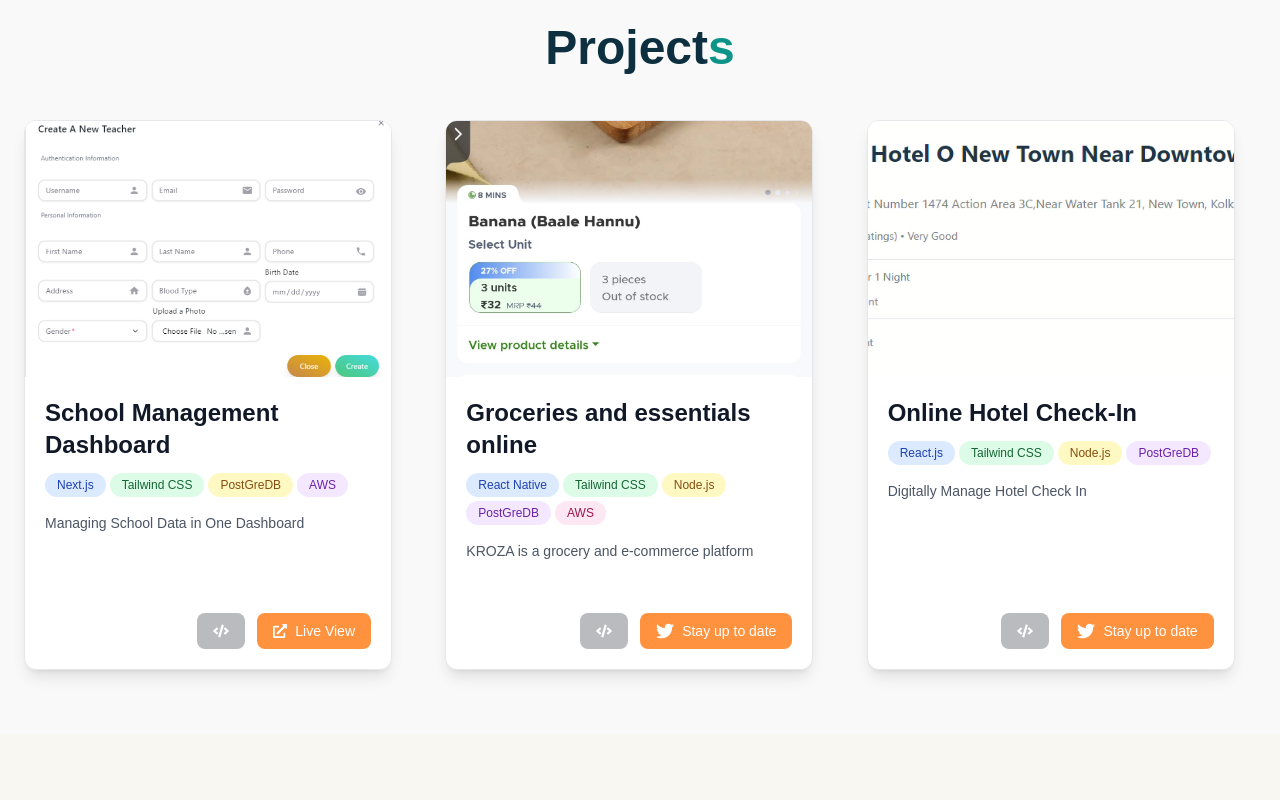
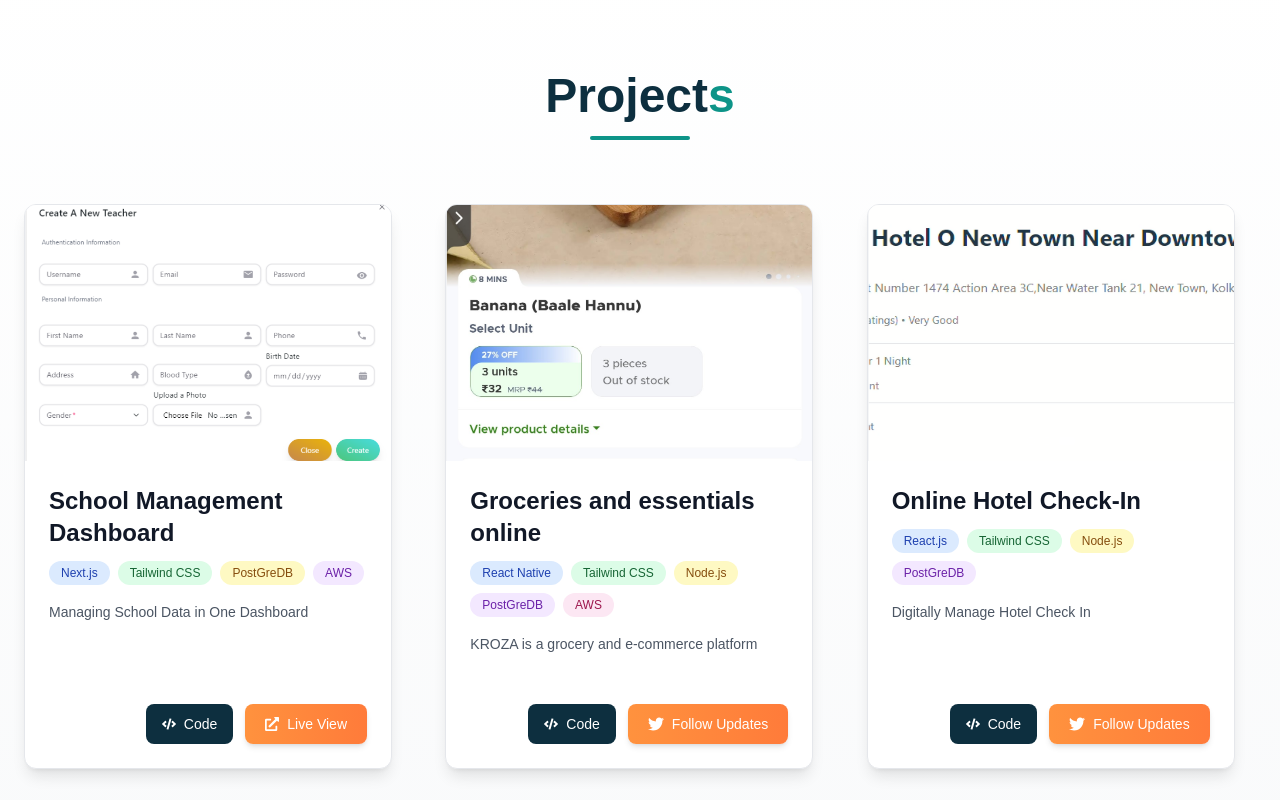
Before and after one commit to zeyakarim/portfolio_in_nextjs, a Next.js app: page / in a window 1280 px wide. Shown: the part 3880-4680 px from the top of the page. Built offline with nearby package versions, Linux system fonts and the light colour scheme.

Commit message:
[Feat] Project Section and Project UI Improve

```diff
--- a/components/ProjectCard.jsx
+++ b/components/ProjectCard.jsx
@@ -14,24 +14,30 @@ const TAG_COLORS = [
   'bg-indigo-100 text-indigo-800 dark:bg-indigo-900 dark:text-indigo-200',
 ];
 
-export default function SharkieProjectCard({
+const ProjectCard = ({
   images,
   title = "Sharkie",
   subtitle = "JavaScript based jump-and-run game",
   tags = ["JavaScript", "HTML", "CSS"],
   githubLink,
   liveLink
-}) {
+}) => {
   const [currentIndex, setCurrentIndex] = useState(0);
   const [direction, setDirection] = useState(1);
+  const [isHovered, setIsHovered] = useState(false);
   const intervalRef = useRef(null);
 
+  // Pause auto-rotation on hover
   useEffect(() => {
-    intervalRef.current = setInterval(() => {
-      setCurrentIndex((prev) => (prev + 1) % images.length);
-    }, 3000);
+    if (isHovered) {
+      clearInterval(intervalRef.current);
+    } else {
+      intervalRef.current = setInterval(() => {
+        setCurrentIndex((prev) => (prev + 1) % images.length);
+      }, 3000);
+    }
     return () => clearInterval(intervalRef.current);
-  }, [images.length]);
+  }, [images.length, isHovered]);
 
   const getTagColor = (index) => {
     return TAG_COLORS[index % TAG_COLORS.length];
@@ -39,66 +45,108 @@ export default function SharkieProjectCard({
 
   return (
     <motion.div
-      initial={{ opacity: 0, y: 20 }}
+      initial={{ opacity: 0, y: 30 }}
       whileInView={{ opacity: 1, y: 0 }}
-      transition={{ duration: 0.6 }}
+      transition={{ duration: 0.6, ease: [0.16, 1, 0.3, 1] }}
       viewport={{ once: true, amount: 0.2 }}
-      className="relative w-full max-w-[23rem] bg-white dark:bg-gray-800 rounded-xl overflow-hidden shadow-lg border border-gray-200 dark:border-gray-700 h-full flex flex-col"
+      className="relative w-full max-w-[23rem] bg-white dark:bg-gray-800 rounded-xl overflow-hidden shadow-lg border border-gray-200 dark:border-gray-700 h-full flex flex-col hover:shadow-xl transition-shadow duration-300"
+      onMouseEnter={() => setIsHovered(true)}
+      onMouseLeave={() => setIsHovered(false)}
     >
-      {/* Image Carousel - Fixed height */}
-      <div className="relative h-64 w-full bg-gray-100 dark:bg-gray-700">
+      {/* Image Carousel with enhanced interactions */}
+      <div className="relative h-64 w-full bg-gray-100 dark:bg-gray-700 overflow-hidden">
         <AnimatePresence custom={direction} initial={false}>
           <motion.div
             key={currentIndex}
             custom={direction}
             initial={{ x: direction * 100, opacity: 0 }}
-            animate={{ x: 0, opacity: 1 }}
-            exit={{ x: -direction * 100, opacity: 0 }}
-            transition={{ type: 'tween', ease: 'easeInOut', duration: 0.5 }}
-            className="absolute w-full h-full flex items-center justify-center"
+            animate={{
+              x: 0,
+              opacity: 1,
+              transition: { type: 'spring', damping: 20, stiffness: 100 }
+            }}
+            exit={{
+              x: -direction * 100,
+              opacity: 0,
+              transition: { duration: 0.3 }
+            }}
+            className="absolute w-full h-full"
           >
             <Image
               src={images[currentIndex].src}
               alt={title}
               fill
-              className="object-cover"
+              className="object-cover hover:scale-105 transition-transform duration-500"
               sizes="(max-width: 768px) 100vw, (max-width: 1200px) 50vw, 33vw"
+              priority={currentIndex === 0}
             />
           </motion.div>
         </AnimatePresence>
+
+        {/* Navigation dots */}
+        <div className="absolute bottom-4 left-0 right-0 flex justify-center gap-2">
+          {images.map((_, index) => (
+            <button
+              key={index}
+              onClick={() => {
+                setDirection(index > currentIndex ? 1 : -1);
+                setCurrentIndex(index);
+              }}
+              className={`w-2 h-2 rounded-full transition-all ${index === currentIndex ? 'bg-white w-4' : 'bg-white/50'}`}
+              aria-label={`Go to slide ${index + 1}`}
+            />
+          ))}
+        </div>
       </div>
 
       {/* Project Content */}
-      <div className="p-5 flex flex-col flex-1">
+      <div className="p-6 flex flex-col flex-1">
         <div className="flex-grow">
-          <h2 className="text-2xl font-bold text-gray-900 dark:text-white mb-3">{title}</h2> {/* mb-2 → mb-3 */}
+          <motion.h2
+            className="text-2xl font-bold text-gray-900 dark:text-white mb-3"
+            whileHover={{ color: "#FF923E" }}
+            transition={{ duration: 0.3 }}
+          >
+            {title}
+          </motion.h2>
 
-          <div className="flex flex-wrap gap-1 mb-4"> {/* mb-3 → mb-4 */}
+          <div className="flex flex-wrap gap-2 mb-4">
             {tags.map((tag, index) => (
-              <span
+              <motion.span
                 key={index}
-                className={`${getTagColor(index)} px-3 py-1 rounded-full text-xs`}
+                className={`${getTagColor(index)} px-3 py-1 rounded-full text-xs font-medium`}
+                whileHover={{ scale: 1.05 }}
+                whileTap={{ scale: 0.95 }}
+                transition={{ type: "spring", stiffness: 400, damping: 10 }}
               >
                 {tag}
-              </span>
+              </motion.span>
             ))}
           </div>
 
-          <p className="text-gray-600 dark:text-gray-300 text-sm mb-5">{subtitle}</p> {/* Added mb-5 */}
+          <motion.p
+            className="text-gray-600 dark:text-gray-300 text-sm mb-6 leading-relaxed"
+            whileHover={{ color: "#0D2F3F" }}
+            transition={{ duration: 0.3 }}
+          >
+            {subtitle}
+          </motion.p>
         </div>
 
-        {/* Bottom Buttons with enhanced spacing */}
-        <div className="mt-auto pt-8"> {/* pt-4 → pt-8, added pb-2 */}
+        {/* Enhanced Button Group */}
+        <div className="mt-auto pt-6">
           <div className="flex justify-end gap-3">
             <motion.a
               href={githubLink}
               target="_blank"
               rel="noopener noreferrer"
-              className="text-white bg-[#B9BBBE] hover:bg-[#A1A7B2] transition-colors py-2 px-4 rounded-lg flex items-center justify-center"
-              whileHover={{ y: -2 }}
-              whileTap={{ scale: 0.95 }}
+              className="text-white bg-[#0D2F3F] hover:bg-[#1a4a60] transition-all py-2 px-4 rounded-lg flex items-center justify-center gap-2 text-sm font-medium"
+              whileHover={{ y: -3, scale: 1.02 }}
+              whileTap={{ scale: 0.98 }}
+              transition={{ type: "spring", stiffness: 400, damping: 10 }}
             >
-              <FaCode size={16} />
+              <FaCode size={14} />
+              Code
             </motion.a>
 
             {liveLink ? (
@@ -106,22 +154,24 @@ export default function SharkieProjectCard({
                 href={liveLink}
                 target="_blank"
                 rel="noopener noreferrer"
-                className="bg-[#FF923E] hover:bg-[#e07d2e] text-white px-4 py-2 rounded-lg text-sm font-medium flex items-center gap-2"
-                whileHover={{ y: -2 }}
-                whileTap={{ scale: 0.95 }}
+                className="bg-gradient-to-r from-[#FF923E] to-[#FF7B3A] hover:from-[#FF7B3A] hover:to-[#FF923E] text-white px-5 py-2.5 rounded-lg text-sm font-medium flex items-center gap-2 shadow-md hover:shadow-lg transition-all"
+                whileHover={{ y: -3, scale: 1.02 }}
+                whileTap={{ scale: 0.98 }}
+                transition={{ type: "spring", stiffness: 400, damping: 10 }}
               >
                 <FaExternalLinkAlt size={14} />
                 Live View
               </motion.a>
             ) : (
-              <motion.p
-                className="bg-[#FF923E] hover:bg-[#e07d2e] text-white px-4 py-2 rounded-lg text-sm font-medium flex items-center gap-2"
-                whileHover={{ y: -2 }}
-                whileTap={{ scale: 0.95 }}
+              <motion.button
+                className="bg-gradient-to-r from-[#FF923E] to-[#FF7B3A] hover:from-[#FF7B3A] hover:to-[#FF923E] text-white px-5 py-2.5 rounded-lg text-sm font-medium flex items-center gap-2 shadow-md hover:shadow-lg transition-all"
+                whileHover={{ y: -3, scale: 1.02 }}
+                whileTap={{ scale: 0.98 }}
+                transition={{ type: "spring", stiffness: 400, damping: 10 }}
               >
-                <FaTwitter size={18} />
-                Stay up to date
-              </motion.p>
+                <FaTwitter size={16} />
+                Follow Updates
+              </motion.button>
             )}
           </div>
         </div>
@@ -129,3 +179,5 @@ export default function SharkieProjectCard({
     </motion.div>
   );
 }
+
+export default ProjectCard;
--- a/components/ProjectSection.jsx
+++ b/components/ProjectSection.jsx
@@ -2,57 +2,109 @@
 
 import { motion } from "framer-motion";
 import { appImages, codielWebsiteImages, onlineCheckInWebsiteImages } from "../data/datas";
-import ProjectDesignCard from "./ProjectCard";
-import WebsiteProjectCard from "./WebsiteProjectCard";
+import ProjectCard from "./ProjectCard";
 
 const sectionVariants = {
-  hidden: { opacity: 0, y: 50 },
-  visible: { opacity: 1, y: 0, transition: { duration: 0.6, ease: "easeOut" } },
+  hidden: { opacity: 0 },
+  visible: {
+    opacity: 1,
+    transition: {
+      staggerChildren: 0.2,
+      delayChildren: 0.3
+    }
+  }
+};
+
+const itemVariants = {
+  hidden: { opacity: 0, y: 30 },
+  visible: {
+    opacity: 1,
+    y: 0,
+    transition: {
+      duration: 0.6,
+      ease: [0.25, 0.1, 0.25, 1]
+    }
+  }
 };
 
 const ProjectSection = () => {
+  const projects = [
+    {
+      images: codielWebsiteImages,
+      headerTitle: 'Web Design',
+      title: 'School Management Dashboard',
+      subtitle: "Managing School Data in One Dashboard",
+      githubLink: 'https://github.com/zeyakarim/school_management_app',
+      liveLink: 'https://school-management-app-eta.vercel.app/',
+      tags: ['Next.js', 'Tailwind CSS', 'PostGreDB', 'AWS']
+    },
+    {
+      images: appImages,
+      headerTitle: 'App Design',
+      title: 'Groceries and essentials online',
+      subtitle: "KROZA is a grocery and e-commerce platform",
+      githubLink: 'https://github.com/zeyakarim/kroza_frontend_react_native_app',
+      tags: ['React Native', 'Tailwind CSS', 'Node.js', 'PostGreDB', 'AWS']
+    },
+    {
+      images: onlineCheckInWebsiteImages,
+      headerTitle: 'Web Design',
+      title: 'Online Hotel Check-In',
+      subtitle: "Digitally Manage Hotel Check In",
+      githubLink: 'https://github.com/zeyakarim/hotel_check_in_online_mode_frontend',
+      tags: ['React.js', 'Tailwind CSS', 'Node.js', 'PostGreDB']
+    }
+  ];
+
   return (
     <motion.section
-      variants={sectionVariants}
       initial="hidden"
       whileInView="visible"
-      viewport={{ once: true, amount: 0.2 }}
-      className="w-full px-4 sm:px-6 py-16 max-w-[90rem] mx-auto"
+      viewport={{ once: true, margin: "0px 0px -100px 0px" }}
+      variants={sectionVariants}
+      className="w-full px-4 sm:px-6 py-20 lg:py-28 max-w-[90rem] mx-auto bg-gradient-to-b from-white to-gray-50 dark:from-gray-900 dark:to-gray-800"
+      id="projects"
     >
-      <div id="projects" className="space-y-12">
-        <h2 className="text-4xl sm:text-5xl font-bold text-[#0D2F3F] text-center">
-          Project<span className="text-teal-600">s</span>
-        </h2>
+      <div className="space-y-16">
+        <motion.div
+          variants={itemVariants}
+          className="text-center"
+        >
+          <h2 className="text-4xl sm:text-5xl font-bold text-[#0D2F3F] dark:text-white">
+            Project<span className="text-teal-600 dark:text-teal-400">s</span>
+          </h2>
+          <motion.div
+            initial={{ width: 0 }}
+            whileInView={{ width: "100px" }}
+            transition={{ duration: 0.8, delay: 0.3 }}
+            viewport={{ once: true }}
+            className="mx-auto mt-4 h-1 bg-teal-600 dark:bg-teal-400 rounded-full"
+          />
+        </motion.div>
 
-        <div className="grid grid-cols-1 md:grid-cols-2 lg:grid-cols-3 gap-8 max-w-[90rem] mx-auto">
-          <ProjectDesignCard
-            images={codielWebsiteImages}
-            headerTitle='Web Design'
-            title='School Management Dashboard'
-            subtitle="Managing School Data in One Dashboard"
-            githubLink='https://github.com/zeyakarim/school_management_app'
-            liveLink='https://school-management-app-eta.vercel.app/'
-            tags={['Next.js', 'Tailwind CSS', 'PostGreDB', 'AWS']}
-          />
-
-          <ProjectDesignCard
-            images={appImages}
-            headerTitle='App Design'
-            title='Groceries and essentials online'
-            subtitle="KROZA is a grocery and e-commerce platform"
-            githubLink='https://github.com/zeyakarim/kroza_frontend_react_native_app'
-            tags={['React Native', 'Tailwind CSS', 'Node.js','PostGreDB', 'AWS']}
-          />
-
-          <ProjectDesignCard
-            images={onlineCheckInWebsiteImages}
-            headerTitle='Web Design'
-            title='Online Hotel Check-In'
-            subtitle="Digitally Manage Hotel Check In"
-            githubLink='https://github.com/zeyakarim/hotel_check_in_online_mode_frontend'
-            tags={['React.js', 'Tailwind CSS', 'Node.js', 'PostGreDB']}
-          />
-        </div>
+        <motion.div
+          variants={sectionVariants}
+          className="grid grid-cols-1 md:grid-cols-2 lg:grid-cols-3 gap-8 max-w-[90rem] mx-auto"
+        >
+          {projects.map((project, index) => (
+            <motion.div
+              key={index}
+              variants={itemVariants}
+              whileHover={{ y: -5 }}
+              transition={{ type: "spring", stiffness: 400, damping: 10 }}
+            >
+              <ProjectCard
+                images={project.images}
+                headerTitle={project.headerTitle}
+                title={project.title}
+                subtitle={project.subtitle}
+                githubLink={project.githubLink}
+                liveLink={project.liveLink}
+                tags={project.tags}
+              />
+            </motion.div>
+          ))}
+        </motion.div>
       </div>
     </motion.section>
   );
```
